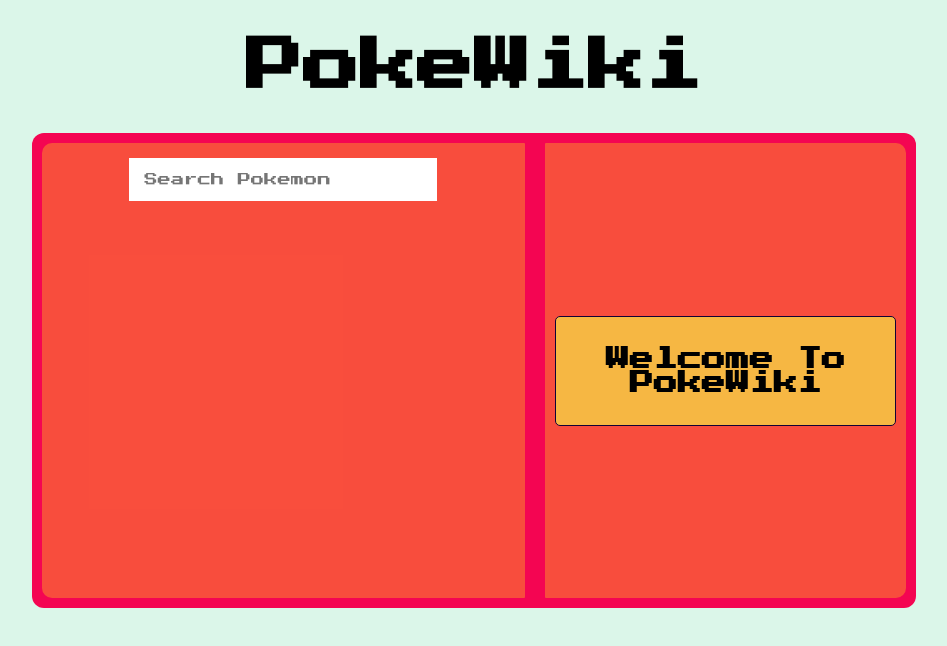
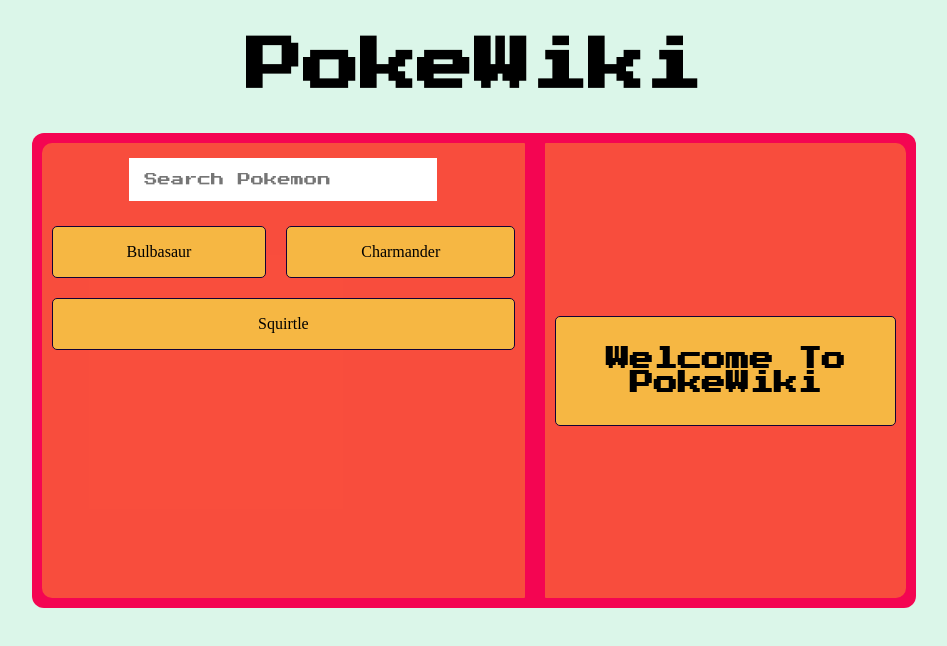
Before and after one commit to aromalsanthosh/pokewiki, a React (Create React App) app: page / in a window 1280 px wide. Shown: the top 646 px of the page, without its empty margins (166-1113 px from the left). Built offline with nearby package versions, Linux system fonts and the light colour scheme.

Commit message:
Completed Pokecard, Satic Design Complete💖

```diff
--- /dev/null
+++ b/src/components/PokeCard/PokeCard.css
@@ -0,0 +1,21 @@
+.pokecard{
+    display: flexbox;
+    flex-direction: column;
+    align-items: center;
+    background-color: #f6b743;
+    border: 1px solid #120136;
+    border-radius: 5px;
+    cursor: pointer;
+    transform: translateZ(0);
+    backface-visibility: hidden;
+    transition: transform 0.25s ease-out;
+    margin: 10px;
+    min-width: 150px;
+    flex-grow: 1;
+
+}
+
+.pokecard:hover{
+    transform: scale(1.05);
+    background-color: rgb(233, 162, 32);
+}
--- /dev/null
+++ b/src/components/PokeCard/PokeCard.tsx
@@ -0,0 +1,12 @@
+import React from 'react'
+import './PokeCard.css'
+function PokeCard(props: any) {
+    return (
+        <div className="pokecard">
+            {/* Add Image Here */}
+            <p>{props.name}</p>
+        </div>
+    )
+}
+
+export default PokeCard
--- /dev/null
+++ b/src/components/PokeList/PokeList.css
@@ -0,0 +1,6 @@
+.pokelist{
+    display: flex;
+    align-content: flex-start;
+    flex-wrap: wrap;
+
+}
--- /dev/null
+++ b/src/components/PokeList/PokeList.tsx
@@ -0,0 +1,16 @@
+import React from 'react'
+import PokeCard from '../PokeCard/PokeCard'
+import './PokeList.css'
+
+function PokeList() {
+    return (
+        <div className="pokelist">
+            <PokeCard name="Bulbasaur" />
+            <PokeCard name="Charmander" />
+            <PokeCard name="Squirtle" />
+
+        </div>
+    )
+}
+
+export default PokeList
--- a/src/components/Pokewiki/Pokewiki.tsx
+++ b/src/components/Pokewiki/Pokewiki.tsx
@@ -1,4 +1,5 @@
 import React from 'react'
+import PokeList from '../PokeList/PokeList'
 import PokeSearchResults from '../PokeSearchResults/PokeSearchResults'
 import SearchBox from '../SearchBox/SearchBox'
 import './Pokewiki.css'
@@ -8,6 +9,7 @@ const Pokewiki = () =>{
         <div className="pokewiki-container">
             <div className="pokelist-container">
                 <SearchBox/>
+                <PokeList/>
             </div>
             <div className="pokesearchresult-container">
                 <PokeSearchResults/>
```
